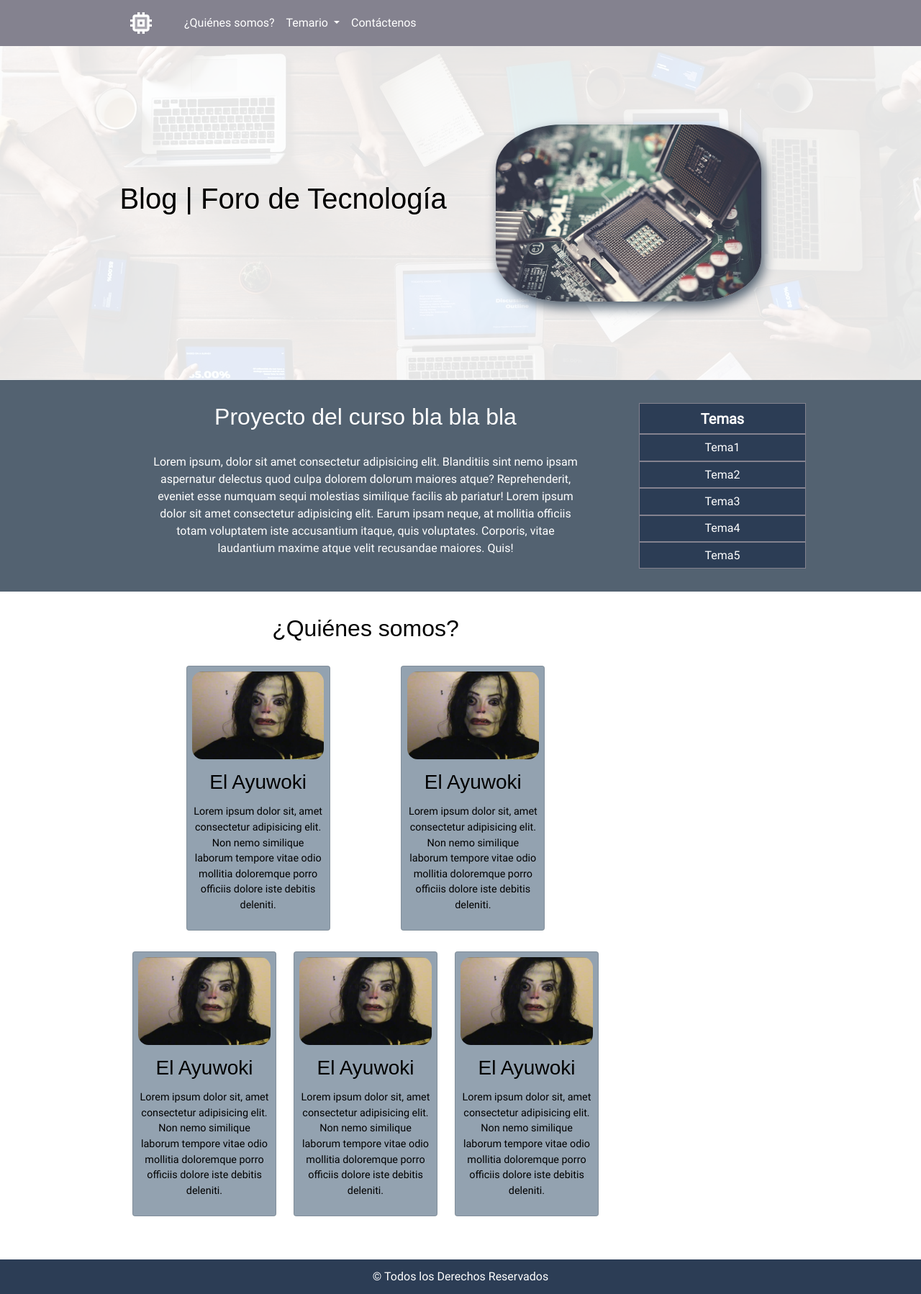
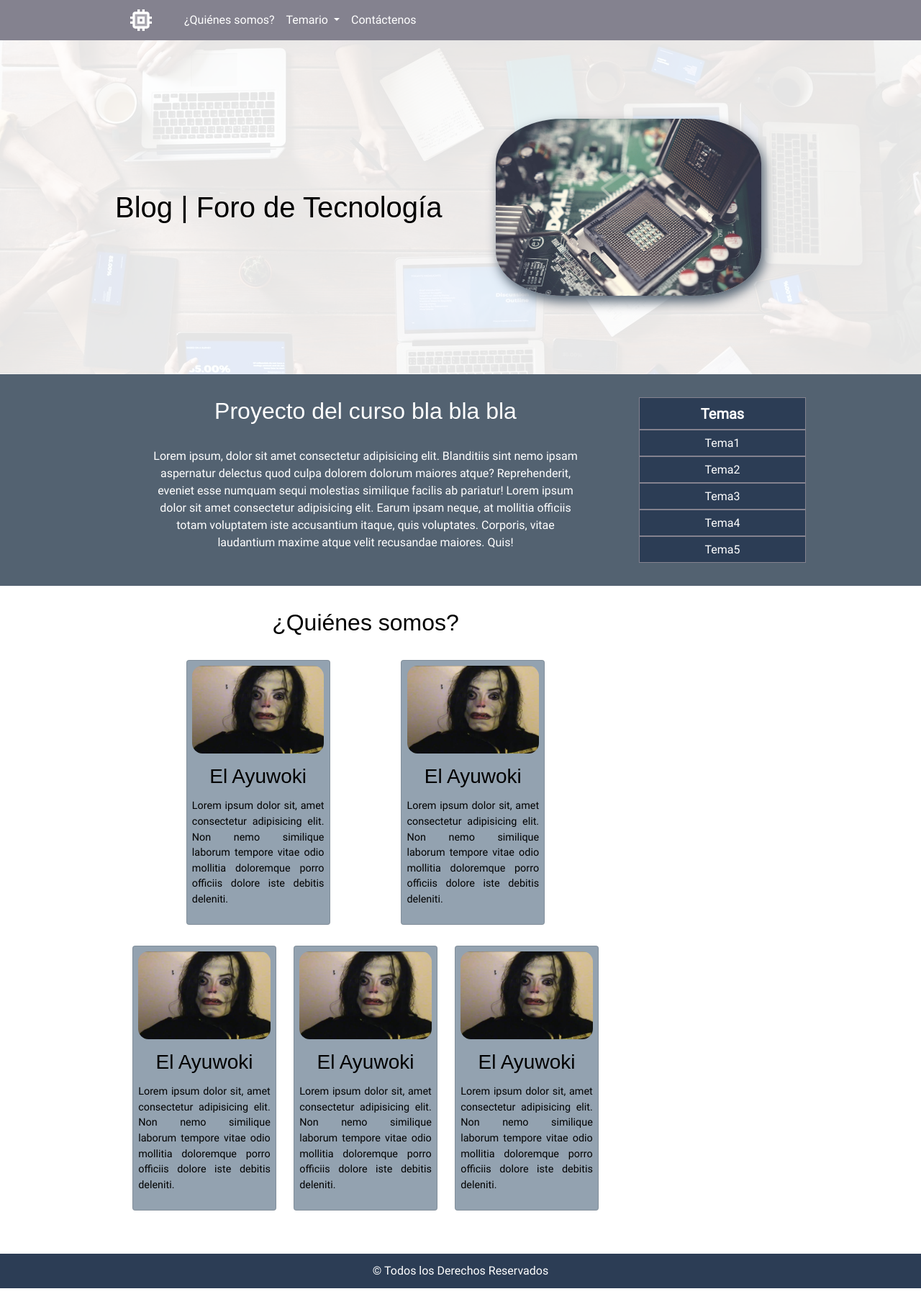
Before and after one commit to ArturoMorales93/Plataformas_II_Project, a Flask app: page / in a window 1280 px wide. Shown: the whole page at 72% size. Run offline with Flask 2, Linux system fonts and the light colour scheme; some libraries are stand-ins or nearby versions; some web fonts are replaced.

Commit message:
Se ajusta el diseño para mobile first

```diff
--- a/project/index/templates/index.html
+++ b/project/index/templates/index.html
@@ -55,7 +55,7 @@
             <img src="/project/static/img/banner-bg.jpg" alt="Teamwork" class="banner-bg">
             <div class="main-banner">
                 <div class="banner-title">
-                    <h1>Blog | Foro de Tecnología</h1>
+                    <h1 class="text-center">Blog | Foro de Tecnología</h1>
                 </div>
                 <div class="img-banner-container">
                     <img class="banner-img" src="/project/static/img/banner-img.jpg" alt="CPU">
@@ -66,7 +66,7 @@
         <section>
             <div class="home-grid-container">
                 <div class="text-center">
-                    <article class="side-padding-m">
+                    <article class="side-padding home-article">
                         <h2>Proyecto del curso bla bla bla</h2>
                         <p>Lorem ipsum, dolor sit amet consectetur adipisicing elit. Blanditiis sint nemo ipsam
                             aspernatur delectus quod culpa dolorem dolorum maiores atque? Reprehenderit, eveniet esse
--- a/project/static/css/styles.css
+++ b/project/static/css/styles.css
@@ -5,6 +5,13 @@ Ejecutarlo cada vez que se cree un nuevo archivo .scss
 node-sass -w project/static/scss -o project/static/css --output-style=expanded --source-map=true
 
 */
+:root {
+  --header-height: 3em;
+  --footer-height: 3em;
+  --body-padding: 1em;
+  --side-padding: 1em;
+}
+
 *, *::before, *::after {
   margin: 0;
   padding: 0;
@@ -16,7 +23,13 @@ body {
 }
 
 h1, h2, h3 {
+  margin-bottom: .5em;
+}
+
+@media screen and (min-width: 768px) {
+  h1, h2, h3 {
     margin-bottom: 1em;
+  }
 }
 
 img {
@@ -41,20 +54,44 @@ ul {
 
 body {
   display: grid;
-  grid-template-rows: 4em 1fr 3em;
+  grid-template-rows: var(--header-height) 1fr var(--footer-height);
+}
+
+@media screen and (min-width: 768px) {
+  body {
+    --header-height: 3.5em;
+  }
 }
 
 section {
-  padding: 2em 10em;
+  padding: 1.25em var(--body-padding);
+}
+
+@media screen and (min-width: 768px) {
+  section {
+    padding: 2em var(--body-padding);
+  }
 }
 
 .header, .footer {
-  padding: 0 10em;
+  padding: 0 var(--body-padding);
 }
 
-.side-padding-m {
-  padding-left: 3em;
-  padding-right: 3em;
+@media screen and (min-width: 768px) {
+  section, .header, .footer {
+    --body-padding: 10em;
+  }
+}
+
+.side-padding {
+  padding-left: var(--side-padding);
+  padding-right: var(--side-padding);
+}
+
+@media screen and (min-width: 768px) {
+  .side-padding {
+    --side-padding: 3em;
+  }
 }
 
 .text-center {
@@ -69,7 +106,14 @@ section {
 }
 
 .navbar {
+  padding-top: 0;
+  padding-bottom: 0;
+}
+
+@media screen and (min-width: 768px) {
+  .navbar {
     height: 100%;
+  }
 }
 
 section:first-child {
@@ -87,18 +131,34 @@ section:first-child {
 }
 
 .main-banner {
+  height: 25vh;
+  display: flex;
+}
+
+@media screen and (min-width: 768px) {
+  .main-banner {
     height: 50vh;
-  display: flex;
+  }
 }
 
 .banner-title {
   align-self: center;
-  justify-content: center;
+}
+
+.banner-title h1 {
+  margin: 0;
 }
 
 .img-banner-container {
+  display: none;
+}
+
+@media screen and (min-width: 768px) {
+  .img-banner-container {
+    display: block;
     width: 50%;
     justify-content: center;
+  }
 }
 
 .main-banner div {
@@ -107,25 +167,49 @@ section:first-child {
 }
 
 .banner-img {
+  display: none;
+}
+
+@media screen and (min-width: 768px) {
+  .banner-img {
+    display: block;
     align-self: center;
     width: 75%;
     max-width: 75%;
   }
+}
 
+@media screen and (min-width: 768px) {
   .home-grid-container {
     display: grid;
     gap: 2em;
     grid-template-columns: 3fr 1fr;
+  }
+}
+
+.home-article p {
+  text-align: justify;
+}
+
+@media screen and (min-width: 768px) {
+  .home-article p {
+    text-align: center;
+  }
 }
 
 .temario-container {
   height: 100%;
   display: flex;
   flex-direction: column;
+  max-width: 75vw;
+  margin-left: auto;
+  margin-right: auto;
 }
 
 .temario-item {
   flex-grow: 1;
+  padding-top: .25em;
+  padding-bottom: .25em;
 }
 
 .temario-item:first-child {
@@ -161,6 +251,10 @@ section:first-child {
 
 .card h3 {
   margin-bottom: .5em;
+}
+
+.card p {
+  text-align: justify;
 }
 
 .img-utn-container {
@@ -211,7 +305,13 @@ h1, h2, h3 {
 }
 
 .navbar-icon {
+  width: 1.75em;
+}
+
+@media screen and (min-width: 768px) {
+  .navbar-icon {
     width: 2em;
+  }
 }
 
 .navbar-dark .navbar-nav .nav-link {
--- a/project/static/scss/base/_base.scss
+++ b/project/static/scss/base/_base.scss
@@ -9,7 +9,11 @@ body {
 }
 
 h1, h2, h3 {
-    margin-bottom: 1em;
+    margin-bottom: .5em;
+
+    @include media(md) {
+        margin-bottom: 1em;
+    }
 }
 
 img {
--- a/project/static/scss/styles.scss
+++ b/project/static/scss/styles.scss
@@ -7,6 +7,7 @@
 */
 
 @import "config/variables";
+@import "config/mixins";
 @import "base/base";
 @import "layout/layout";
 @import "theme/theme";
--- a/project/static/scss/theme/_theme.scss
+++ b/project/static/scss/theme/_theme.scss
@@ -33,7 +33,11 @@ h1, h2, h3 {
 
 // Navbar
 .navbar-icon {
-    width: 2em;
+    width: 1.75em;
+
+    @include media(md) {
+        width: 2em;
+    }
 }
 
 .navbar-dark .navbar-nav .nav-link {
```
Also changed, not shown: other parts of project/index/templates/index.html (+2 -2 lines), other parts of project/static/css/styles.css (+7 -1 lines), project/static/scss/config/_variables.scss (+13 -5 lines), project/static/scss/layout/_layout.scss (+77 -9 lines), 1 other file. Lines whose indentation alone changed are shown as unchanged.
